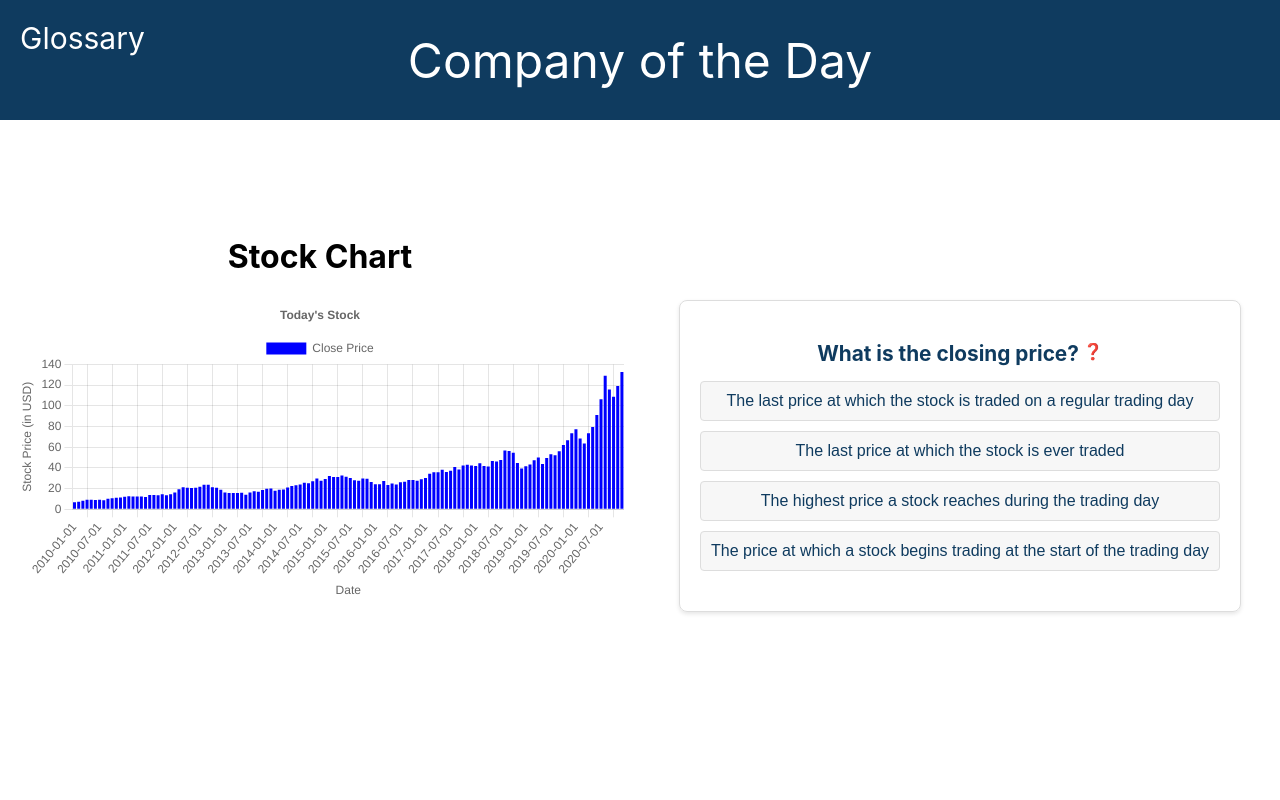
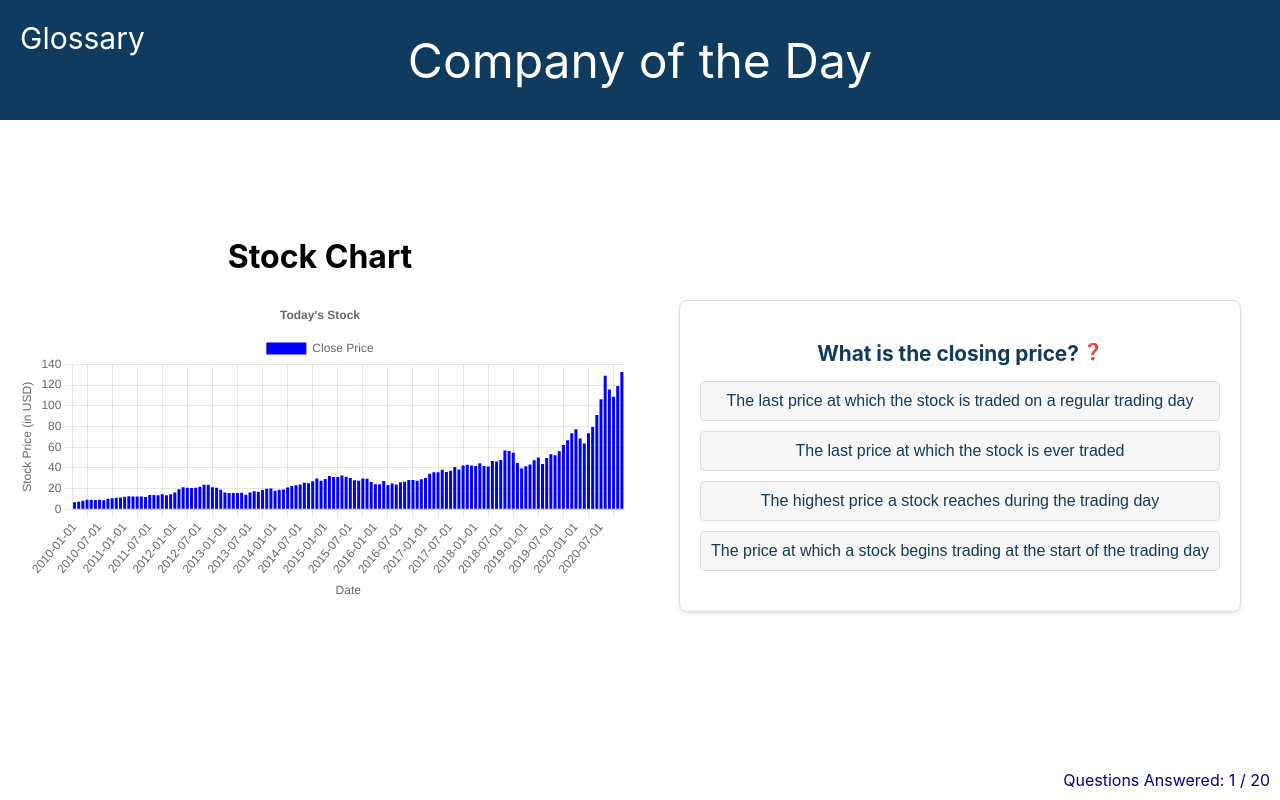
Before and after one commit to Alhareth27/Comp225, a React (Create React App) app in the folder my-react-app/: page / in a window 1280 px wide. Both pictures are taken after a click on the button "Start Quiz". Built offline with nearby package versions, Linux system fonts and the light colour scheme.

Commit message:
Added 'Questions Answered' updater

```diff
--- a/my-react-app/src/components/Quiz/Quiz.js
+++ b/my-react-app/src/components/Quiz/Quiz.js
@@ -90,14 +90,15 @@ const Quiz = ({ currentQuestionIndex, setCurrentQuestionIndex }) => {
         </div>
         {explanationShown && (
           <>
-            <div className="explanation">
-              {questions[currentQuestionIndex].explanation}
-            </div>
+            <div className="explanation">{questions[currentQuestionIndex].explanation}</div>
             <button className="next-button" onClick={handleNextQuestion}>Next</button>
           </>
         )}
       </>
     )}
+    <div className="progress-display">
+        Questions Answered: {currentQuestionIndex + 1} / {questions.length}
+      </div>
   </div>
   );
 };
--- a/my-react-app/src/components/Quiz/quiz.css
+++ b/my-react-app/src/components/Quiz/quiz.css
@@ -49,3 +49,11 @@
     outline: none;
     box-shadow: 0 0 0 2px rgba(0, 123, 255, 0.5);
   }
+
+.progress-display {
+  position: fixed;
+  bottom: 10px;
+  right: 10px;
+  font-size: 16px;
+  color: darkblue;
+}
```
